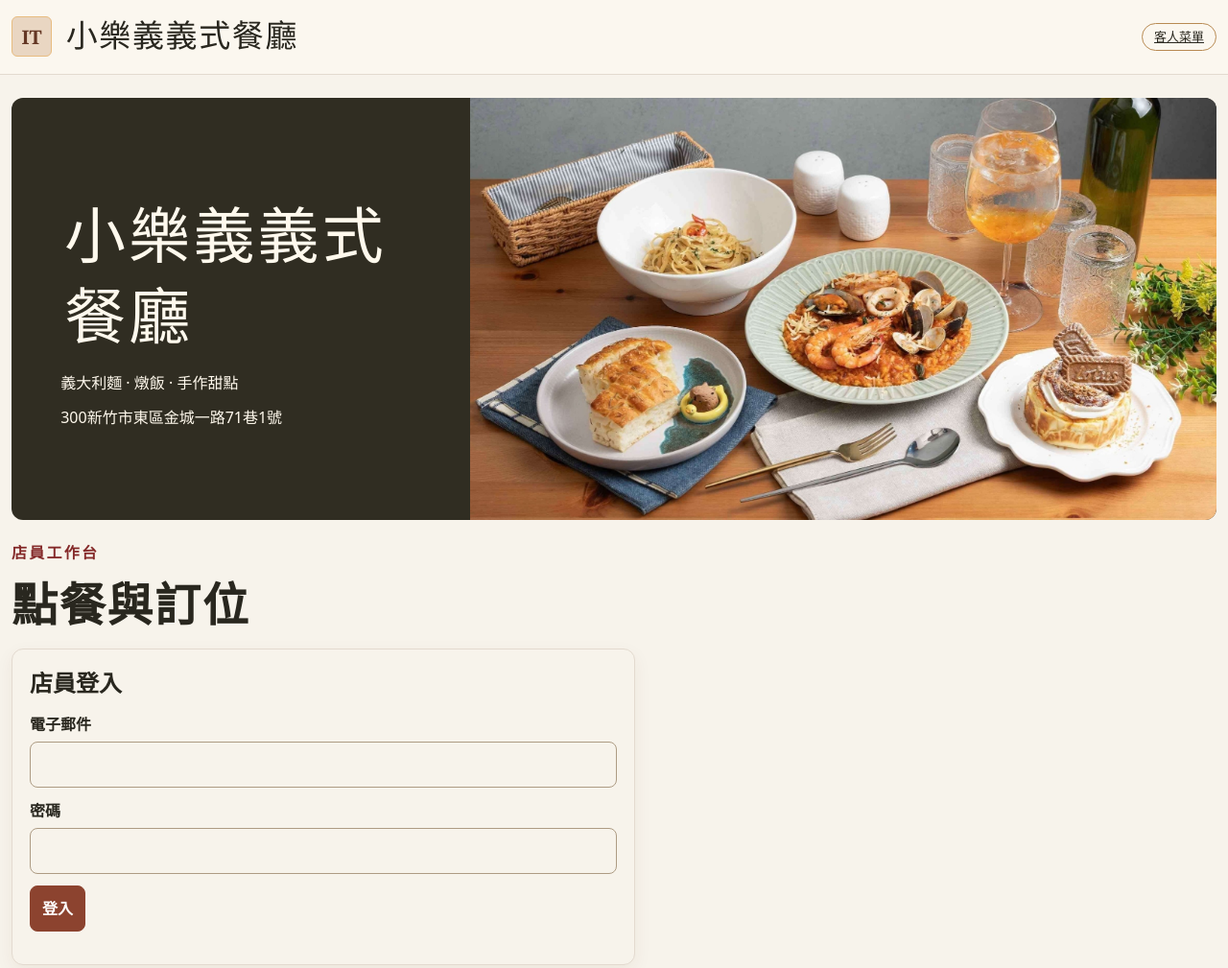
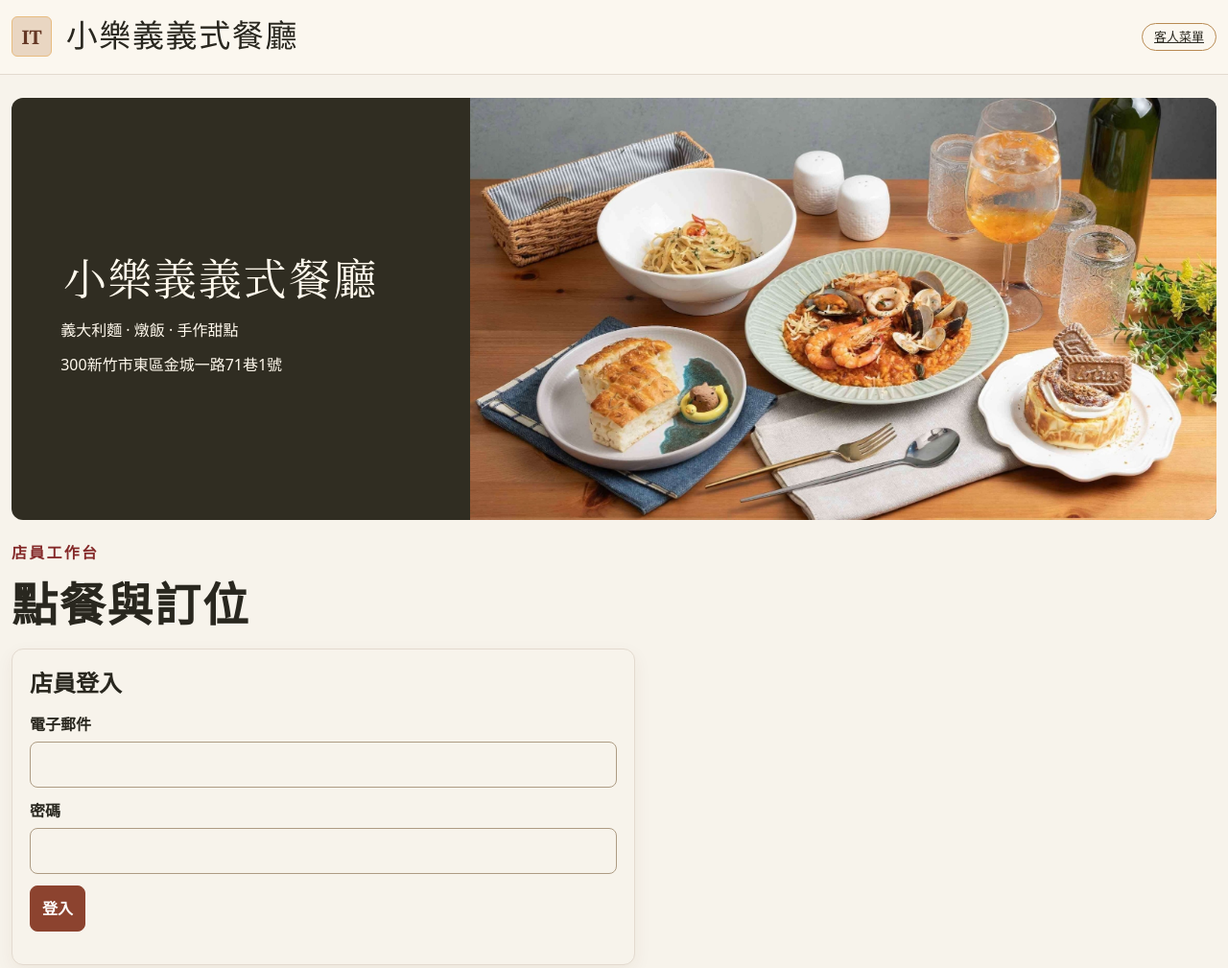
Before and after one commit to solaia20261112-stack/Solaia-House, a plain HTML site: page index.html in a window 1280 px wide. Shown: the whole page at 96% size. Drawn offline with nearby package versions, Linux system fonts and the light colour scheme.

Commit message:
Update restaurant.css

```diff
--- a/assets/restaurant.css
+++ b/assets/restaurant.css
@@ -20,3 +20,12 @@ header .seal { background: #e9d6c2; color: #643724; font: 600 20px Georgia, seri
  .guest-menu-grid { grid-template-columns: 1fr; }
 }
 .guest-menu-item img { flex: 0 0 125px; width: 125px; height: 125px; object-fit: cover; align-self: center; margin: 0; border-radius: 0; }
+.farm-cover .farm-copy { container-type: inline-size; }
+.farm-cover .farm-copy > p[data-restaurant-name] {
+  font-family: "Noto Serif TC", "Noto Serif CJK TC", "Songti TC", "PMingLiU", serif;
+  font-size: clamp(16px, 12cqi, 56px);
+  font-weight: 400;
+  letter-spacing: .04em;
+  line-height: 1.25;
+  white-space: nowrap;
+}
```
